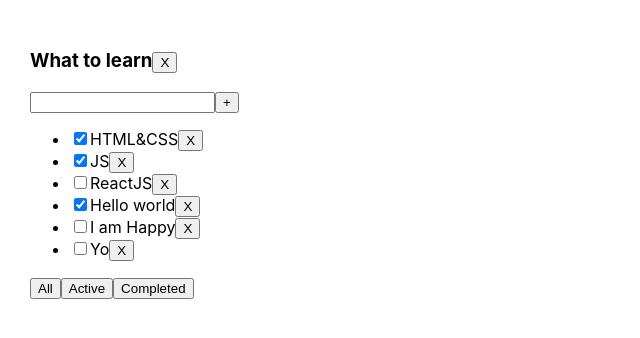
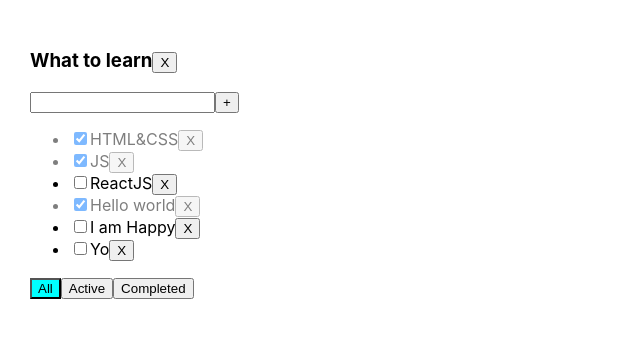
Before and after one commit to Ristretto1/inc_todolist_independent, a React (Create React App) app: page / in a window 1280 px wide. Shown: the top 338 px of the page, without its empty margins (0-640 px from the left). Built offline with nearby package versions, Linux system fonts and the light colour scheme.

Commit message:
add mondey tasks

```diff
--- a/src/App.tsx
+++ b/src/App.tsx
@@ -1,7 +1,7 @@
 import React, {useState} from 'react';
 import './App.css';
-import {Todolist} from "./components/Todolist";
-import {v1} from "uuid";
+import {Todolist} from './components/Todolist';
+import {v1} from 'uuid';
 
 export type TaskType = {
     id: string,
@@ -14,31 +14,31 @@ export type FilterType = 'all' | 'active' | 'completed'
 function App() {
 
     const [tasks, setTasks] = useState<Array<TaskType>>([
-        {id: v1(), title: "HTML&CSS", isDone: true},
-        {id: v1(), title: "JS", isDone: true},
-        {id: v1(), title: "ReactJS", isDone: false},
-        {id: v1(), title: "Hello world", isDone: true},
-        {id: v1(), title: "I am Happy", isDone: false},
-        {id: v1(), title: "Yo", isDone: false}
+        {id: v1(), title: 'HTML&CSS', isDone: true},
+        {id: v1(), title: 'JS', isDone: true},
+        {id: v1(), title: 'ReactJS', isDone: false},
+        {id: v1(), title: 'Hello world', isDone: true},
+        {id: v1(), title: 'I am Happy', isDone: false},
+        {id: v1(), title: 'Yo', isDone: false}
     ])
 
     const [filter, setFilter] = useState<FilterType>('all')
     let filteredTask = tasks
 
-    if (filter === 'active') filteredTask = tasks.filter(t=>!t.isDone)
-    if (filter === 'completed') filteredTask = tasks.filter(t=>t.isDone)
+    if (filter === 'active') filteredTask = tasks.filter(t => !t.isDone)
+    if (filter === 'completed') filteredTask = tasks.filter(t => t.isDone)
 
     const changeFilter = (value: FilterType) => setFilter(value)
 
-    const removeTask = (id: string) => {
-        setTasks(tasks.filter(t => t.id !== id))
-    }
+    const removeTask = (id: string) => setTasks(tasks.filter(t => t.id !== id))
     const addTask = (title: string) => {
         let newTask = {id: v1(), title: title, isDone: false}
         setTasks([newTask, ...tasks])
     }
 
-
+    const checkboxStatusSwitcher = (id: string, status: boolean) => {
+        setTasks(tasks.map(t => t.id === id ? {...t, isDone: status} : t ))
+    }
 
 
     return (
@@ -47,7 +47,9 @@ function App() {
                 tasks={filteredTask}
                 removeTask={removeTask}
                 addTask={addTask}
+                filter={filter}
                 changeFilter={changeFilter}
+                checkboxStatusSwitcher={checkboxStatusSwitcher}
             />
         </div>
     );
--- a/src/components/Button.tsx
+++ b/src/components/Button.tsx
@@ -4,15 +4,16 @@ type ButtonPropsType = {
     name: string,
     callback: ()=>void,
     className?: string
+    disabled?: boolean
 }
 
-export const Button: React.FC<ButtonPropsType> = ({name, callback, className}) => {
+export const Button: React.FC<ButtonPropsType> = ({name, callback, className, disabled}) => {
 
     const onButtonHandler = () => {
         callback()
     }
 
     return (
-        <button onClick={onButtonHandler} className={className}>{name}</button>
+        <button disabled={disabled} onClick={onButtonHandler} className={className}>{name}</button>
     );
 };
--- a/src/components/FilterBtnBlock.tsx
+++ /dev/null
@@ -1,18 +0,0 @@
-import React from 'react';
-import {Button} from "./Button";
-import {FilterType} from "../App";
-
-type FilterBtnBlockPropsType = {
-    changeFilter: (value: FilterType) => void
-}
-
-export const FilterBtnBlock: React.FC<FilterBtnBlockPropsType> = ({changeFilter}) => {
-
-    return (
-        <div>
-            <Button name={'All'} callback={() => changeFilter('all')}/>
-            <Button name={'Active'} callback={() => changeFilter('active')}/>
-            <Button name={'Completed'} callback={() => changeFilter('completed')}/>
-        </div>
-    );
-};
--- /dev/null
+++ b/src/components/FilterBtnBlock/FilterBtnBlock.module.css
@@ -0,0 +1,3 @@
+.activeFilter {
+    background-color: cyan;
+}
--- /dev/null
+++ b/src/components/FilterBtnBlock/FilterBtnBlock.tsx
@@ -0,0 +1,24 @@
+import React from 'react';
+import {Button} from '../Button';
+import {FilterType} from '../../App';
+import s from './FilterBtnBlock.module.css'
+
+type FilterBtnBlockPropsType = {
+    changeFilter: (value: FilterType) => void
+    filter: FilterType
+}
+
+export const FilterBtnBlock: React.FC<FilterBtnBlockPropsType> = ({changeFilter, filter}) => {
+
+    const onAllFilterHandler = () => changeFilter('all')
+    const onActiveFilterHandler = () => changeFilter('active')
+    const onCompletedFilterHandler = () => changeFilter('completed')
+
+    return (
+        <div>
+            <Button className={filter ==='all' ? s.activeFilter : ''} name={'All'} callback={onAllFilterHandler}/>
+            <Button className={filter ==='active' ? s.activeFilter : ''} name={'Active'} callback={onActiveFilterHandler}/>
+            <Button className={filter ==='completed' ? s.activeFilter : ''} name={'Completed'} callback={onCompletedFilterHandler}/>
+        </div>
+    );
+};
--- /dev/null
+++ b/src/components/FullInput/FullInput.module.css
@@ -0,0 +1,8 @@
+.errorBorder {
+    outline: none;
+    border-color: red;
+}
+
+.errorText {
+    color: red;
+}
--- a/src/components/FullInput.tsx
+++ b/src/components/FullInput/FullInput.tsx
@@ -1,6 +1,7 @@
 import React, {useState} from 'react';
-import {Button} from "./Button";
-import {Input} from "./Input";
+import {Button} from '../Button';
+import {Input} from '../Input';
+import s from './FullInput.module.css'
 
 type FullInputPropsType = {
     callback: (title: string) => void
@@ -26,9 +27,14 @@ export const FullInput: React.FC<FullInputPropsType> = ({callback}) => {
                 setTitle={setTitle}
                 onAddItemHandler={onAddItemHandler}
                 setError={setError}
+                className={error ? s.errorBorder : ''}
             />
-            <Button name={'+'} callback={onAddItemHandler}/>
-            {error && <div>{error}</div>}
+            <Button
+                name={'+'}
+                callback={onAddItemHandler}
+                disabled={!!error}
+            />
+            {error && <div className={s.errorText}>{error}</div>}
         </div>
     );
 };
--- a/src/components/Input.tsx
+++ b/src/components/Input.tsx
@@ -5,9 +5,10 @@ type InputPropsType = {
     setTitle: (title: string) => void
     onAddItemHandler: () => void
     setError: (error: string) => void
+    className?: string
 }
 
-export const Input: React.FC<InputPropsType> = ({title, setTitle, onAddItemHandler, setError}) => {
+export const Input: React.FC<InputPropsType> = ({title, setTitle, onAddItemHandler, setError, className}) => {
 
     const onChangeHandler = (e: ChangeEvent<HTMLInputElement>) => {
         setTitle(e.currentTarget.value)
@@ -26,6 +27,7 @@ export const Input: React.FC<InputPropsType> = ({title, setTitle, onAddItemHandl
             value={title}
             onChange={onChangeHandler}
             onKeyPress={onKeyPressHandler}
+            className={className}
         />
     );
 };
--- a/src/components/TasksList.tsx
+++ /dev/null
@@ -1,29 +0,0 @@
-import React from 'react';
-import {Button} from "./Button";
-import {TaskType} from "../App";
-
-type TasksListPropsType ={
-    tasks: Array<TaskType>
-    removeTask: (id: string) => void
-}
-
-export const TasksList: React.FC<TasksListPropsType> = ({tasks, removeTask}) => {
-    return (
-        <ul>
-            {tasks.map(t => {
-
-                const onRemoveTaskHandler = (id: string) => {
-                    removeTask(id)
-                }
-
-                return (
-                    <li key={t.id}>
-                        <input type="checkbox" checked={t.isDone}/>
-                        <span>{t.title}</span>
-                        <Button name={'X'} callback={() => onRemoveTaskHandler(t.id)}/>
-                    </li>
-                )
-            })}
-        </ul>
-    );
-};
--- /dev/null
+++ b/src/components/TasksList/TasksList.module.css
@@ -0,0 +1,3 @@
+.taskIsDone {
+    opacity: 0.5;
+}
--- /dev/null
+++ b/src/components/TasksList/TasksList.tsx
@@ -0,0 +1,39 @@
+import React, {ChangeEvent} from 'react';
+import {Button} from "../Button";
+import {TaskType} from "../../App";
+import s from './TasksList.module.css'
+
+type TasksListPropsType ={
+    tasks: Array<TaskType>
+    removeTask: (id: string) => void
+    checkboxStatusSwitcher: (id: string, status: boolean) => void
+}
+
+export const TasksList: React.FC<TasksListPropsType> = ({tasks, removeTask, checkboxStatusSwitcher}) => {
+    return (
+        <ul>
+            {tasks.map(t => {
+
+                const onRemoveTaskHandler = (id: string) => {
+                    removeTask(id)
+                }
+                const onChangeCheckBoxHandler = (e: ChangeEvent<HTMLInputElement>) => {
+                    checkboxStatusSwitcher(t.id, e.currentTarget.checked)
+                }
+
+
+                return (
+                    <li key={t.id} className={t.isDone ? s.taskIsDone : ''}>
+                        <input
+                            type="checkbox"
+                            checked={t.isDone}
+                            onChange={onChangeCheckBoxHandler}
+                        />
+                        <span>{t.title}</span>
+                        <Button name={'X'} callback={() => onRemoveTaskHandler(t.id)}/>
+                    </li>
+                )
+            })}
+        </ul>
+    );
+};
--- a/src/components/Todolist.tsx
+++ b/src/components/Todolist.tsx
@@ -1,18 +1,21 @@
 import React from 'react';
-import {FullInput} from "./FullInput";
-import {FilterBtnBlock} from "./FilterBtnBlock";
-import {TasksList} from "./TasksList";
+import {FullInput} from "./FullInput/FullInput";
+import {FilterBtnBlock} from "./FilterBtnBlock/FilterBtnBlock";
+import {TasksList} from "./TasksList/TasksList";
 import {Button} from "./Button";
 import {FilterType, TaskType} from "../App";
+import {lookupService} from 'dns';
 
 type TodolistPropsType = {
     tasks: Array<TaskType>
     removeTask: (id: string) => void
     addTask: (title: string) => void
     changeFilter: (value: FilterType) => void
+    filter: FilterType
+    checkboxStatusSwitcher: (id: string, status: boolean) => void
 }
 
-export const Todolist: React.FC<TodolistPropsType> = ({tasks, removeTask, addTask, changeFilter}) => {
+export const Todolist: React.FC<TodolistPropsType> = ({tasks, removeTask, addTask, changeFilter, filter, checkboxStatusSwitcher}) => {
     return (
         <div>
             <h3>
@@ -26,8 +29,10 @@ export const Todolist: React.FC<TodolistPropsType> = ({tasks, removeTask, addTas
             <TasksList
                 tasks={tasks}
                 removeTask={removeTask}
+                checkboxStatusSwitcher={checkboxStatusSwitcher}
             />
             <FilterBtnBlock
+                filter={filter}
                 changeFilter={changeFilter}
             />
         </div>
```
